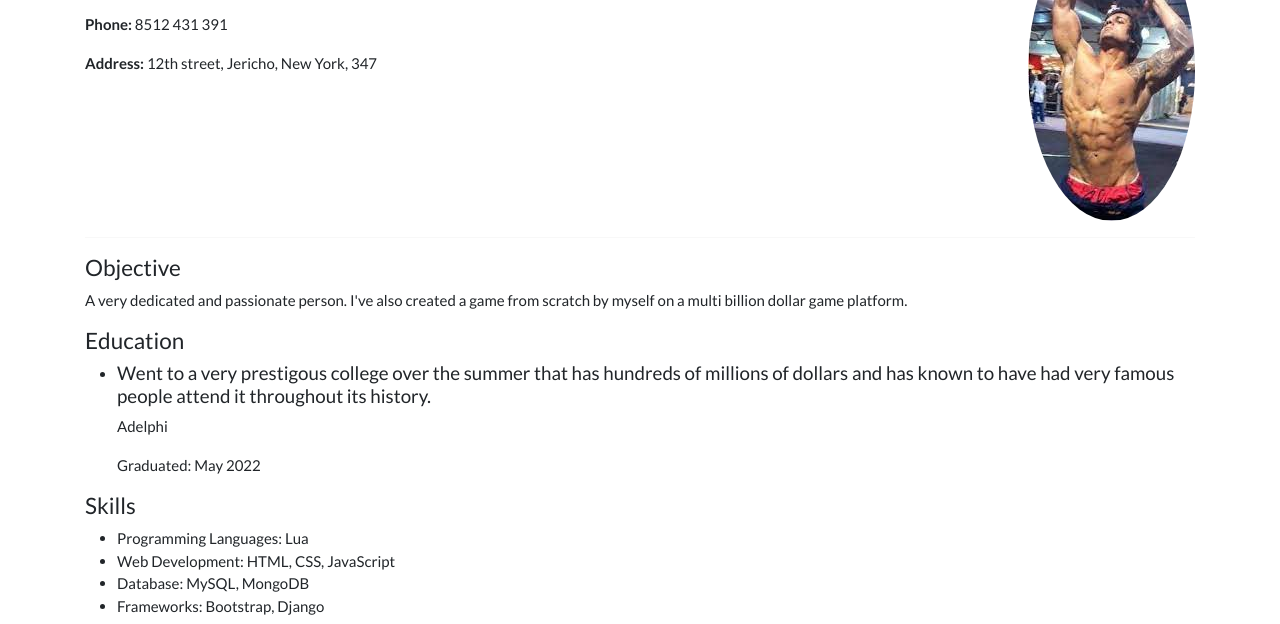
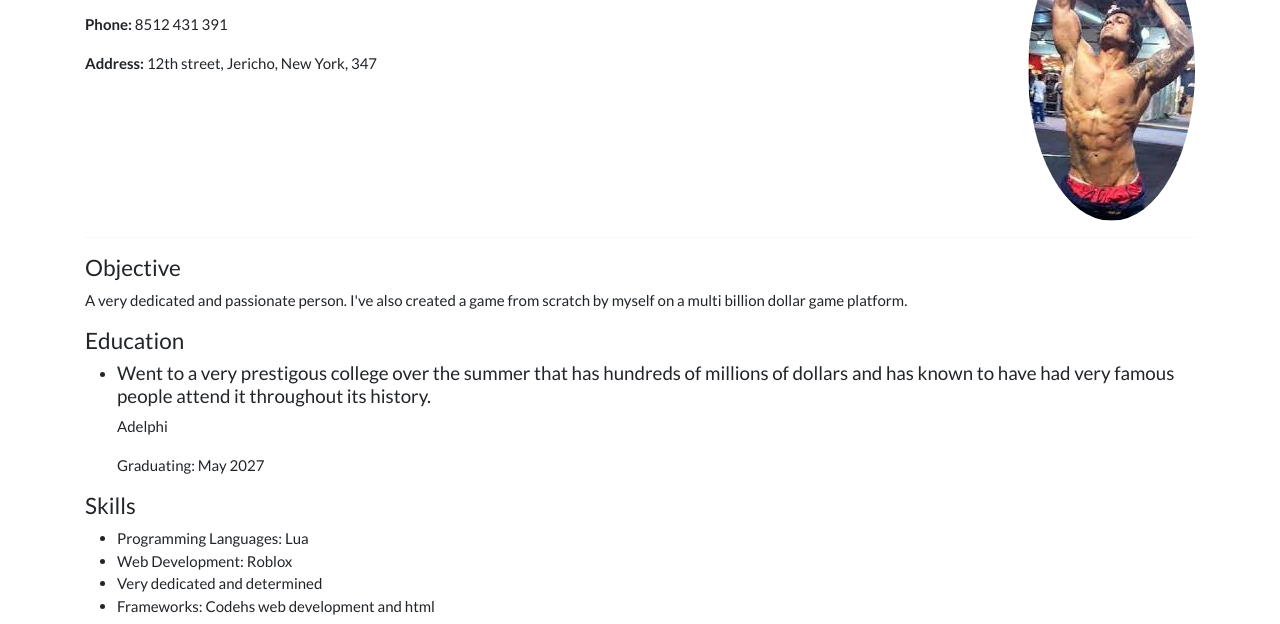
Before and after one commit to BloxParkBoy/BloxParkBoy.github.io, a plain HTML site: page index.html in a window 1280 px wide. Shown: the part 176-800 px from the top of the page. Drawn offline with nearby package versions, Linux system fonts and the light colour scheme.

Commit message:
Update index.html

```diff
--- a/index.html
+++ b/index.html
@@ -61,7 +61,7 @@
           <h5>Went to a very prestigous college over the summer that has hundreds of millions of dollars and has known to have had very famous people attend it throughout its history. </h5>
           <!-- Education Institution -->
           <p>Adelphi</p>
-          <p>Graduated: May 2022</p>
+          <p>Graduating: May 2027</p>
         </li>
       </ul>
 
@@ -69,9 +69,9 @@
       <ul>
         <!-- List of Skills -->
         <li>Programming Languages: Lua</li>
-        <li>Web Development: HTML, CSS, JavaScript</li>
-        <li>Database: MySQL, MongoDB</li>
-        <li>Frameworks: Bootstrap, Django</li>
+        <li>Web Development: Roblox</li>
+        <li>Very dedicated and determined</li>
+        <li>Frameworks: Codehs web development and html</li>
       </ul>
 
       <h4>Experience</h4>
```
